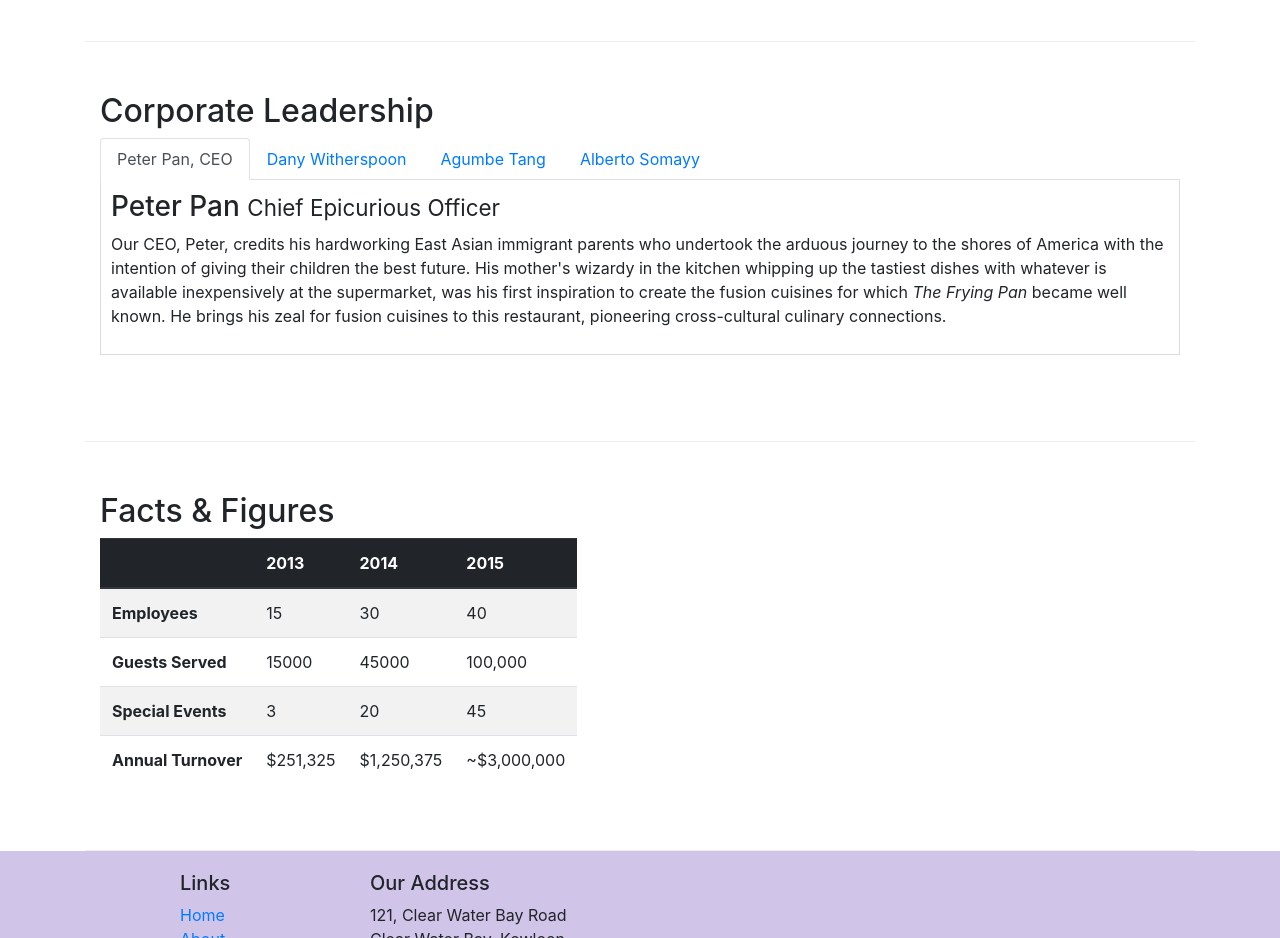
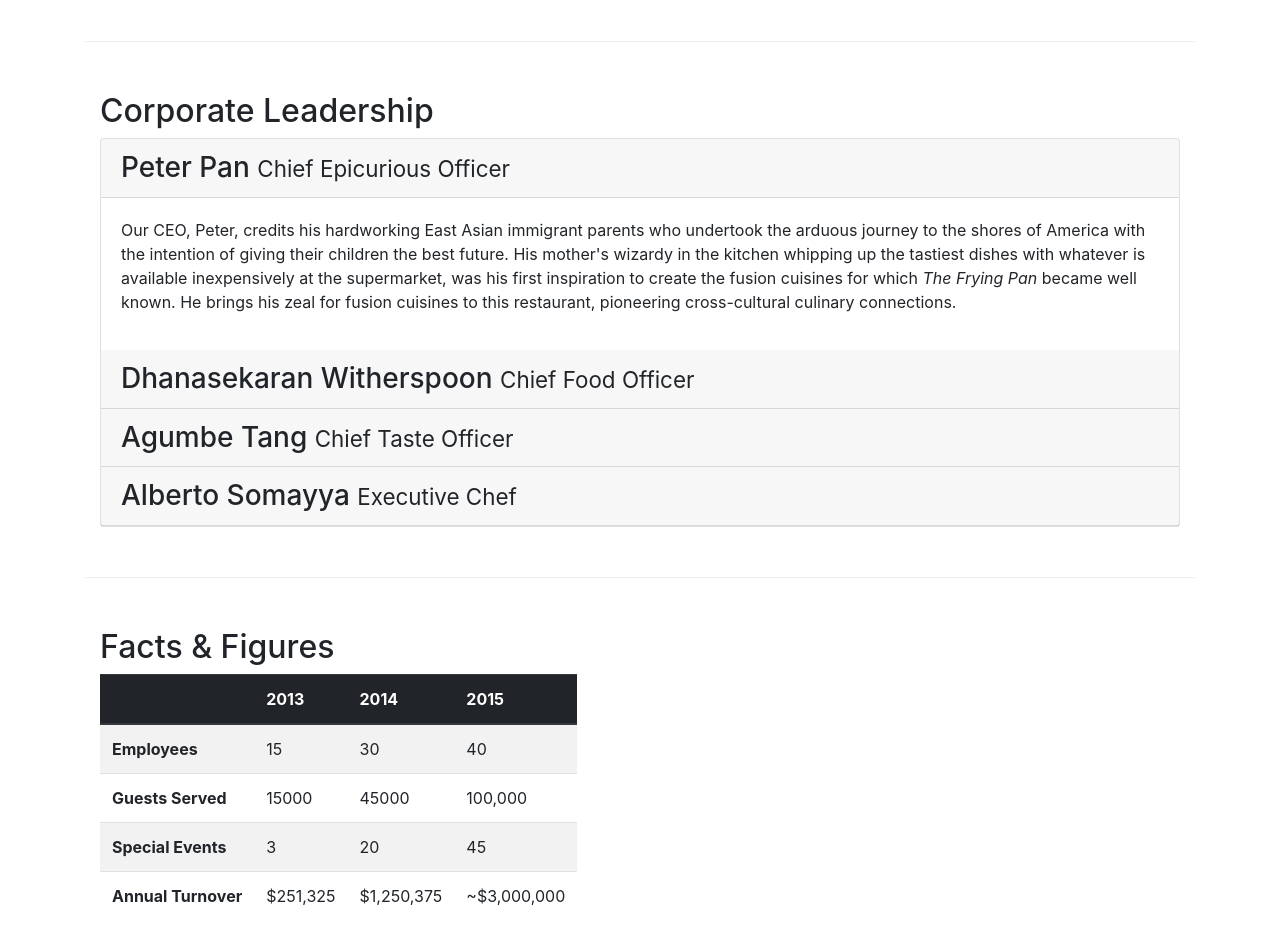
Before and after one commit to santoscr92/confusion-test, a website: page aboutus.html in a window 1280 px wide. Shown: the part 880-1818 px from the top of the page. Drawn offline with nearby package versions, Linux system fonts and the light colour scheme.

Commit message:
accordion

```diff
--- a/aboutus.html
+++ b/aboutus.html
@@ -107,48 +107,64 @@
             <div class="col-12">
                 <h2>Corporate Leadership</h2>
 
-                <ul class="nav nav-tabs">
-                    <li class="nav-item">
-                        <a class="nav-link active" href="#peter" role="tab" data-toggle="tab">Peter Pan, CEO</a>
-                    </li>
-                    <li class="nav-item">
-                        <a class="nav-link " href="#danny" role="tab" data-toggle="tab">Dany Witherspoon</a>
-                    </li>
-                    <li class="nav-item">
-                        <a class="nav-link " href="#agumbe" role="tab" data-toggle="tab">Agumbe Tang</a>
-                    </li>
-                    <li class="nav-item">
-                        <a class="nav-link " href="#alberto" role="tab" data-toggle="tab">Alberto Somayy</a>
-                    </li>
 
-                </ul>
-
-                <div class="tab-content">
-                    <div role="tabpanel" class="tab-pane fade show active" id="peter">
-                        <h3>Peter Pan <small>Chief Epicurious Officer</small></h3>
+                <div id="accordion">
+                    <div class="card">
+                        <div class="card-header" role="tab" id="peterhead">
+                            <h3 class="mb-0">
+                                <a data-toggle="collapse" data-target="#peter">
+                                    Peter Pan <small>Chief Epicurious Officer</small>
+                                </a>
+                            </h3>
+                        </div>
+                        <div role="tabpanel" class="collapse show" id="peter" data-parent="#accordion">
+                            <div class="card-body">
                                 <p class="d-none d-sm-block">Our CEO, Peter, credits his hardworking East Asian immigrant parents who undertook the arduous journey to the shores of America with the intention of giving their children the best future. His mother's wizardy in the kitchen whipping up the tastiest dishes with whatever is available inexpensively at the supermarket, was his first inspiration to create the fusion cuisines for which <em>The Frying Pan</em> became well known. He brings his zeal for fusion cuisines to this restaurant, pioneering cross-cultural culinary connections.</p>
                             </div>
+                        </div>
 
+                        <div class="card-header" role="tab" id="dannyhead">
+                            <h3 class="mb-0">
+                                <a data-toggle="collapse" data-target="#danny">
+                                    Dhanasekaran Witherspoon <small>Chief Food Officer</small>
+                                </a>
+                            </h3>
+                        </div>
 
-                    <div role="tabpanel" class="tab-pane fade show " id="danny">
-                        <h3>Dhanasekaran Witherspoon <small>Chief Food Officer</small></h3>
+                        <div role="tabpanel" class="collapse " id="danny" data-parent="#accordion">
+                            <div class="card-body">
                                 <p class="d-none d-sm-block">Our CFO, Danny, as he is affectionately referred to by his colleagues, comes from a long established family tradition in farming and produce. His experiences growing up on a farm in the Australian outback gave him great appreciation for varieties of food sources. As he puts it in his own words, <em>Everything that runs, wins, and everything that stays, pays!</em></p>
                             </div>
+                        </div>
 
+                        <div class="card-header" role="tab" id="agumbehead" >
+                            <h3 class="mb-0">
+                                <a data-toggle="collapse" data-target="#agumbe">
+                                    Agumbe Tang <small>Chief Taste Officer</small>
+                                </a>
+                            </h3>
+                        </div>
+                        <div role="tabpanel" class="collapse " id="agumbe" data-parent="#accordion">
+                            <div class="card-body">
+                                <p class="d-none d-sm-block">Blessed with the most discerning gustatory sense, Agumbe, our CTO, personally ensures that every dish that we serve meets his exacting tastes. Our chefs dread the tongue lashing that ensues if their dish does not meet his exacting standards. He lives by his motto, <em>You click only if you survive my lick.</em></p>
+                            </div>
+                        </div>
 
-                    <div role="tabpanel" class="tab-pane fade show " id="agumbe">
-                        <h3>Agumbe Tang <small>Chief Taste Officer</small></h3>
-                        <p class="d-none d-sm-block">Blessed with the most discerning gustatory sense, Agumbe, our CTO, personally ensures that every dish that we serve meets his exacting tastes. Our chefs dread the tongue lashing that ensues if their dish does not meet his exacting standards. He lives by his motto, <em>You click only if you survive my lick.</em></p>
+                        <div class="card-header" role="tab" id="albertohead">
+                            <h3 class="mb-0">
+                                <a data-toggle="collapse" data-target="#alberto">
+                                    Alberto Somayya <small>Executive Chef</small>
+                                </a>
+                            </h3>
+                        </div>
+                        <div role="tabpanel" class="collapse " id="alberto" data-parent="#accordion">
+                            <div class="card-body">
+                                <p class="d-none d-sm-block">Award winning three-star Michelin chef with wide International experience having worked closely with whos-who in the culinary world, he specializes in creating mouthwatering Indo-Italian fusion experiences. He says, <em>Put together the cuisines from the two craziest cultures, and you get a winning hit! Amma Mia!</em></p>
+                            </div>
 
                         </div>
+                    </div>
 
-
-
-                    <div role="tabpanel" class="tab-pane fade show " id="alberto">
-                        <h3>Alberto Somayya <small>Executive Chef</small></h3>
-                        <p class="d-none d-sm-block">Award winning three-star Michelin chef with wide International experience having worked closely with whos-who in the culinary world, he specializes in creating mouthwatering Indo-Italian fusion experiences. He says, <em>Put together the cuisines from the two craziest cultures, and you get a winning hit! Amma Mia!</em></p>
-
-                    </div>
 
 
                 </div>
```
Lines whose indentation alone changed are shown as unchanged.
